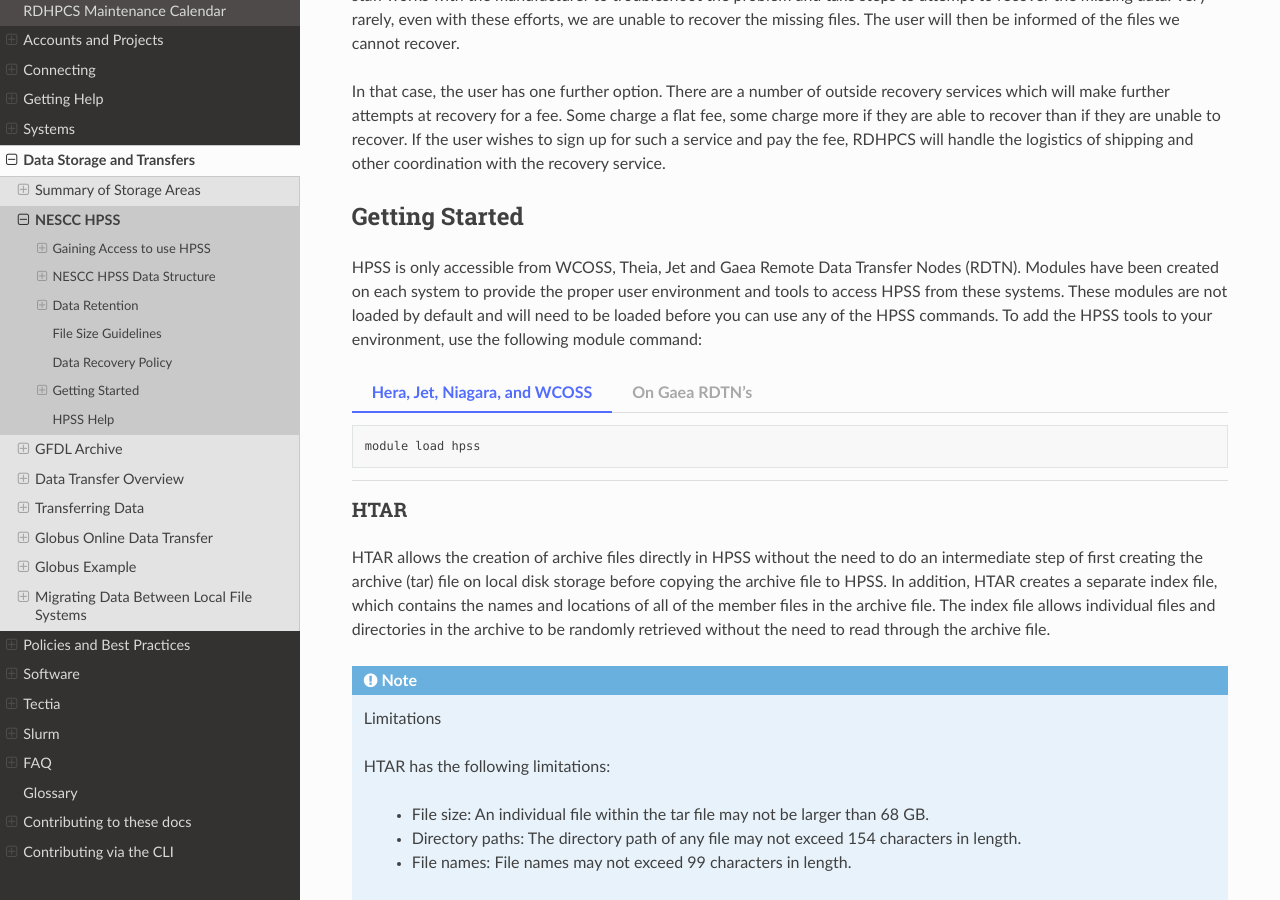
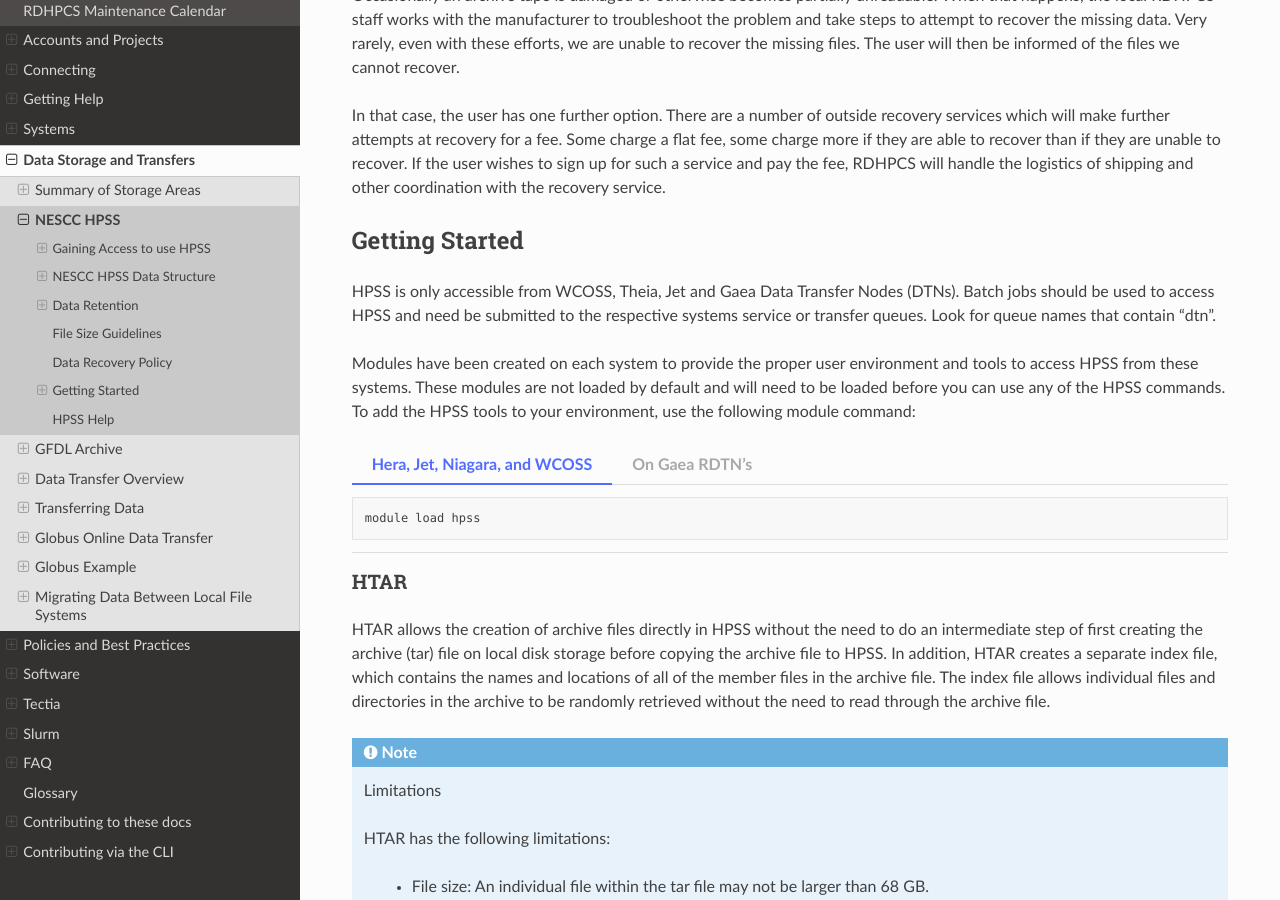
Before and after one commit to NOAA-RDHPCS/noaa-rdhpcs.github.io, a Sphinx documentation site: the page built from source/data/nescc_hpss.rst, in a window 1280 px wide and 900 px high, scrolled down 4585 px. Built offline with Sphinx 7.4.7 and the Read the Docs theme 3.1.0, drawn with Linux system fonts in a browser that asks for light colours; some of the changed text lies outside the part shown.

Commit message:
#332: update Gaea info

```diff
--- a/source/data/nescc_hpss.rst
+++ b/source/data/nescc_hpss.rst
@@ -20,10 +20,10 @@ Users should keep the following things in mind when using the HPSS system:
    tar file before storing data into HPSS, or use HTAR.
 -  All data stored in HPSS is single copy. Deleted data cannot be recovered.
 -  HPSS is not accessible from compute nodes. Access is available via
-   Hera/Niagara/Jet front-end nodes (FEs), Gaea Data Transfer Nodes (DTN’s),
+   Hera/Niagara/Jet front-end nodes (FEs), Gaea Data Transfer Nodes (DTNs),
    and WCOSS2 transfer nodes.
 -  Batch jobs that require access to HPSS should be submitted to the respective
-   systems service or transfer queues.
+   systems service or transfer queues.  Look for queue names that contain "dtn".
 
 For questions regarding the HPSS system, email rdhpcs.hpss.help@noaa.gov.
 
@@ -480,8 +480,12 @@ with the recovery service.
 Getting Started
 ===============
 
-HPSS is only accessible from WCOSS, Theia, Jet and Gaea Remote Data Transfer
-Nodes (RDTN). Modules have been created on each system to provide the proper
+HPSS is only accessible from WCOSS, Theia, Jet and Gaea Data Transfer
+Nodes (DTNs). Batch jobs should be used to access HPSS and need be
+submitted to the respective systems service or transfer queues.  Look
+for queue names that contain "dtn".
+
+Modules have been created on each system to provide the proper
 user environment and tools to access HPSS from these systems. These modules are
 not loaded by default and will need to be loaded before you can use any of the
 HPSS commands. To add the HPSS tools to your environment, use the following
@@ -499,7 +503,7 @@ module command:
 
       .. code::
 
-         module use /sw/rdtn/modulefiles
+         module use /usw/hpss/modulefiles
          module load hsi
 
 .. _using-htar:
```
